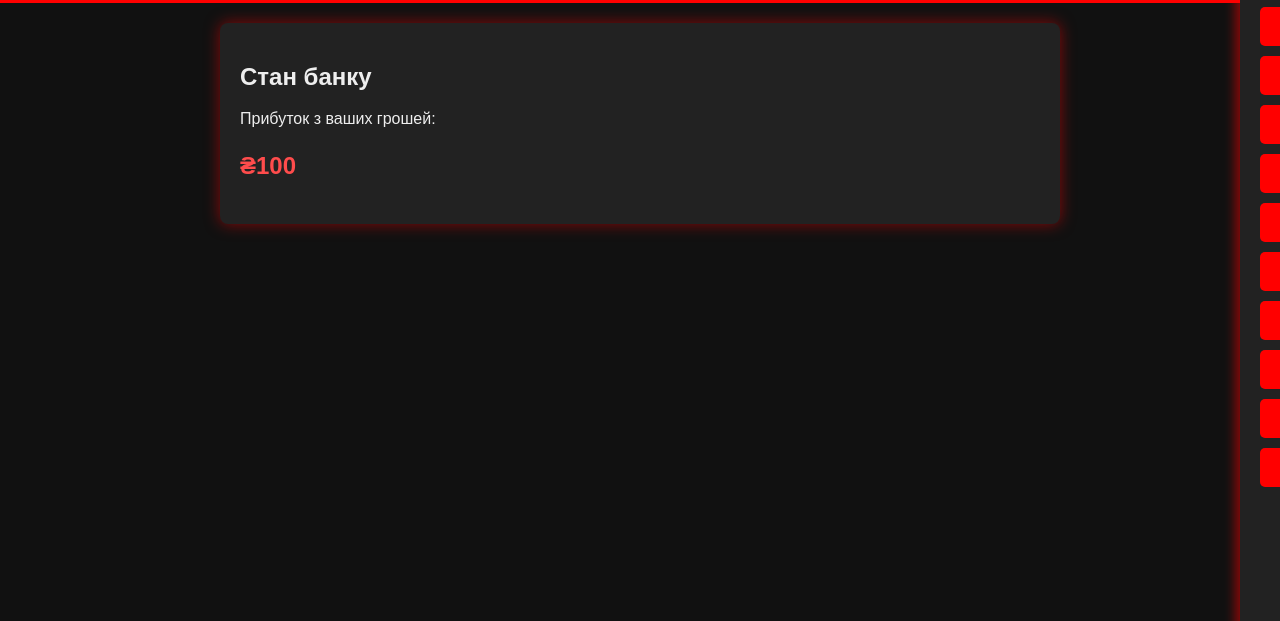
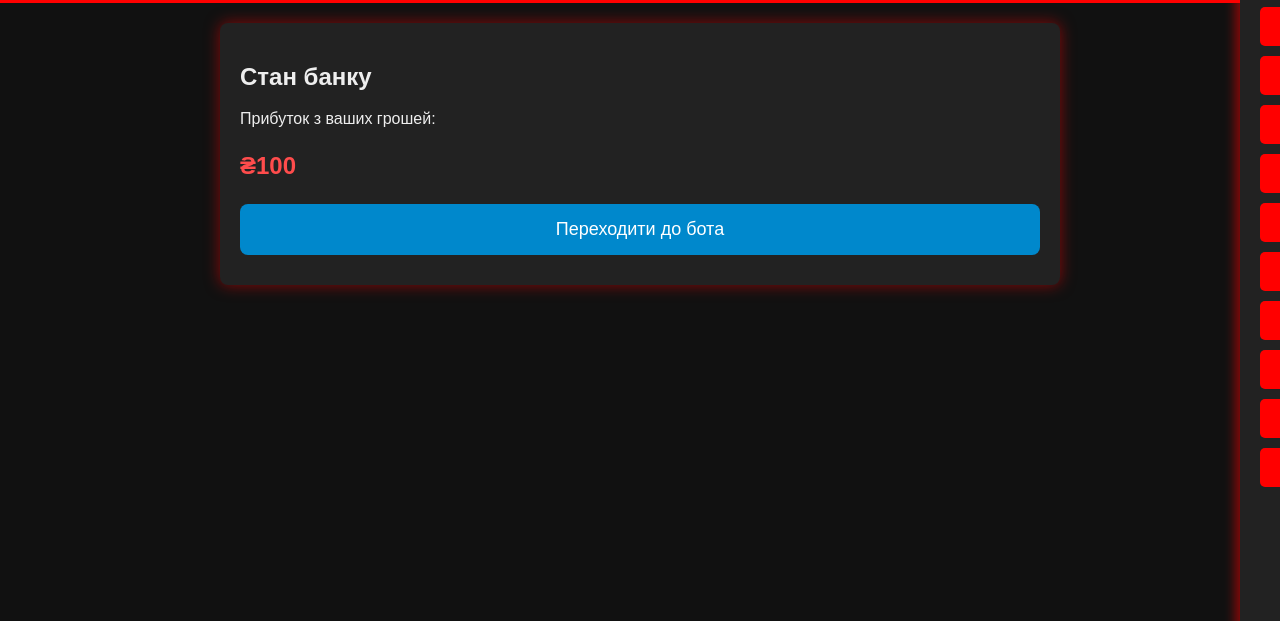
Before and after one commit to Bondpley/skambank.com, a plain HTML site: page index.html in a window 1280 px wide. Shown: the part 179-800 px from the top of the page. Drawn offline with Linux system fonts and the light colour scheme.

Commit message:
Update index.html

```diff
--- a/index.html
+++ b/index.html
@@ -113,6 +113,31 @@
       font-size: 14px;
       box-shadow: 0 -5px 10px rgba(255, 0, 0, 0.5);
     }
+    .telegram-btn {
+    background-color: #0088cc; /* Telegram blue */
+    color: white;
+    border: none;
+    padding: 15px 30px;
+    font-size: 18px;
+    border-radius: 8px;
+    cursor: pointer;
+    transition: background-color 0.3s ease;
+}
+
+/* Hover effect */
+.telegram-btn:hover {
+    background-color: #006c99; /* Darker blue when hovered */
+}
+
+/* Button focus effect */
+.telegram-btn:focus {
+    outline: none;
+}
+
+/* Link style */
+a {
+    text-decoration: none;
+}
 
     #profit {
       font-size: 24px;
@@ -273,6 +298,10 @@
   <h2>Стан банку</h2>
   <p>Прибуток з ваших грошей:</p>
   <p id="profit">₴0</p>
+  <p></p>
+  <a href="https://t.me/your_bot_username" target="_blank">
+    <button class="telegram-btn">Переходити до бота</button>
+</a>
 </div>
 
 <!-- Калькулятор депозиту -->
```
